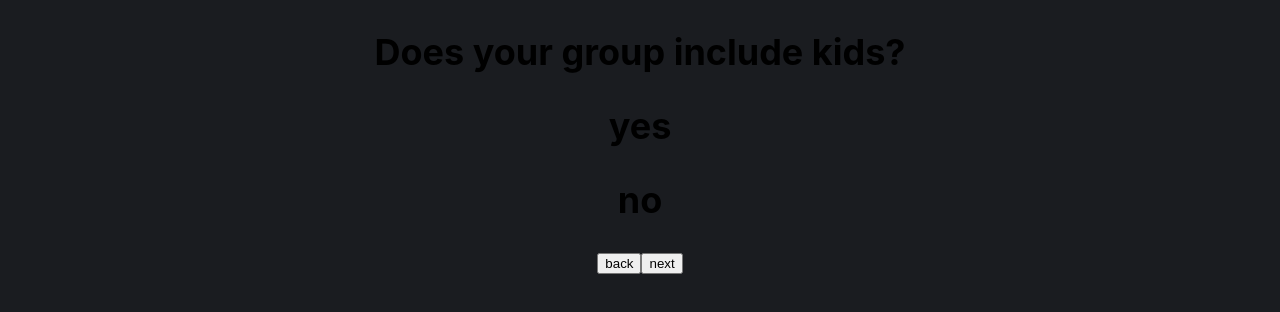
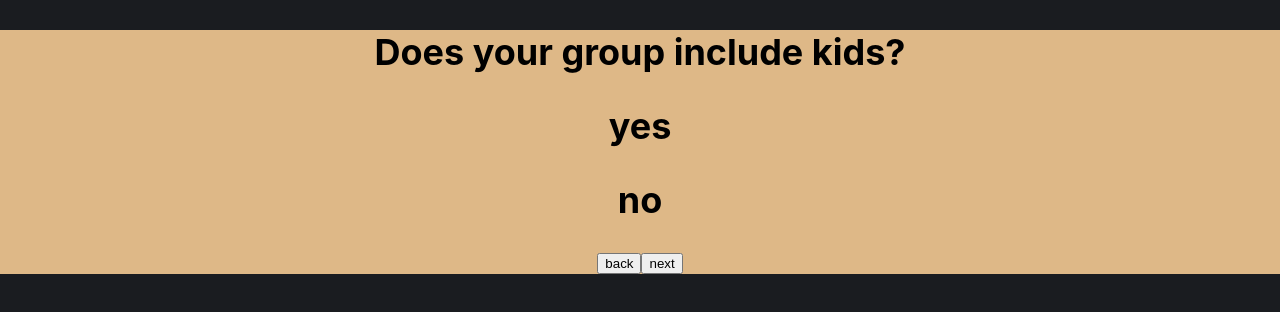
Before and after one commit to nicolegooden/indecision-maker, a React (Create React App) app: page /form in a window 1280 px wide. Shown: the top 312 px of the page. Built offline with nearby package versions, Linux system fonts and the light colour scheme.

Commit message:
Change background color

```diff
--- a/src/Components/Form/Form.scss
+++ b/src/Components/Form/Form.scss
@@ -0,0 +1,3 @@
+.question-form{
+    background-color: burlywood;
+}
```
